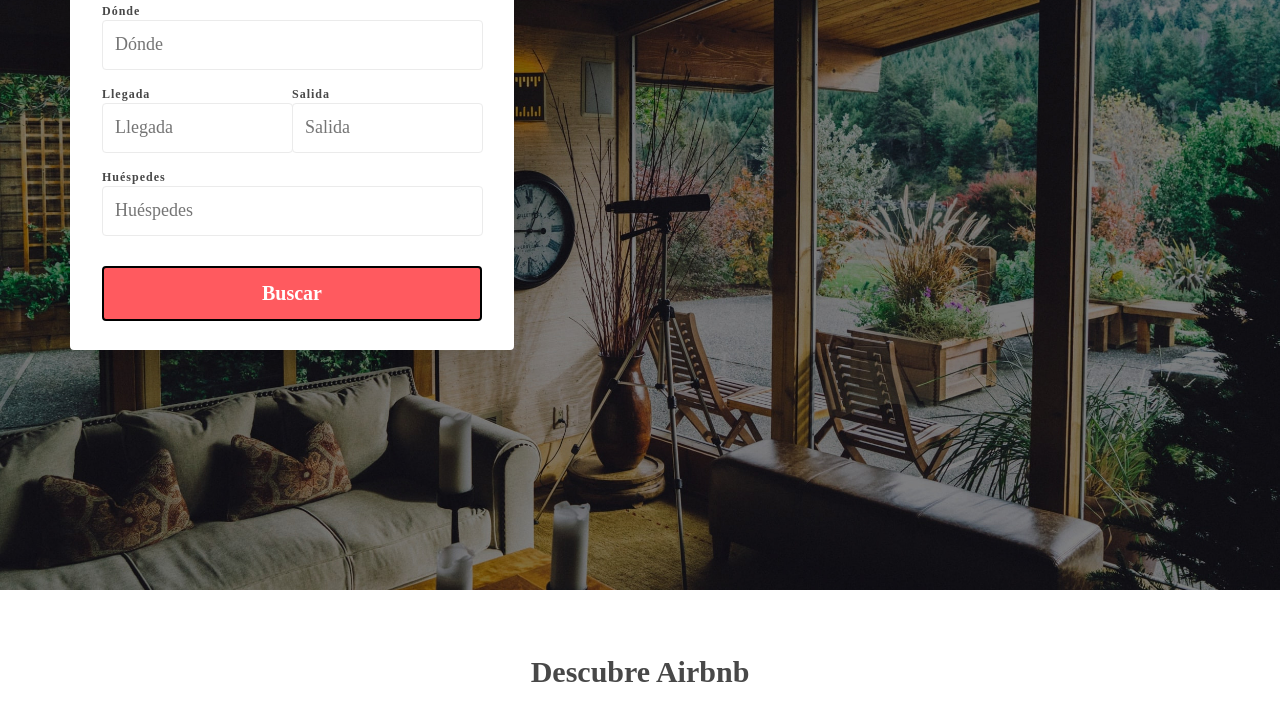
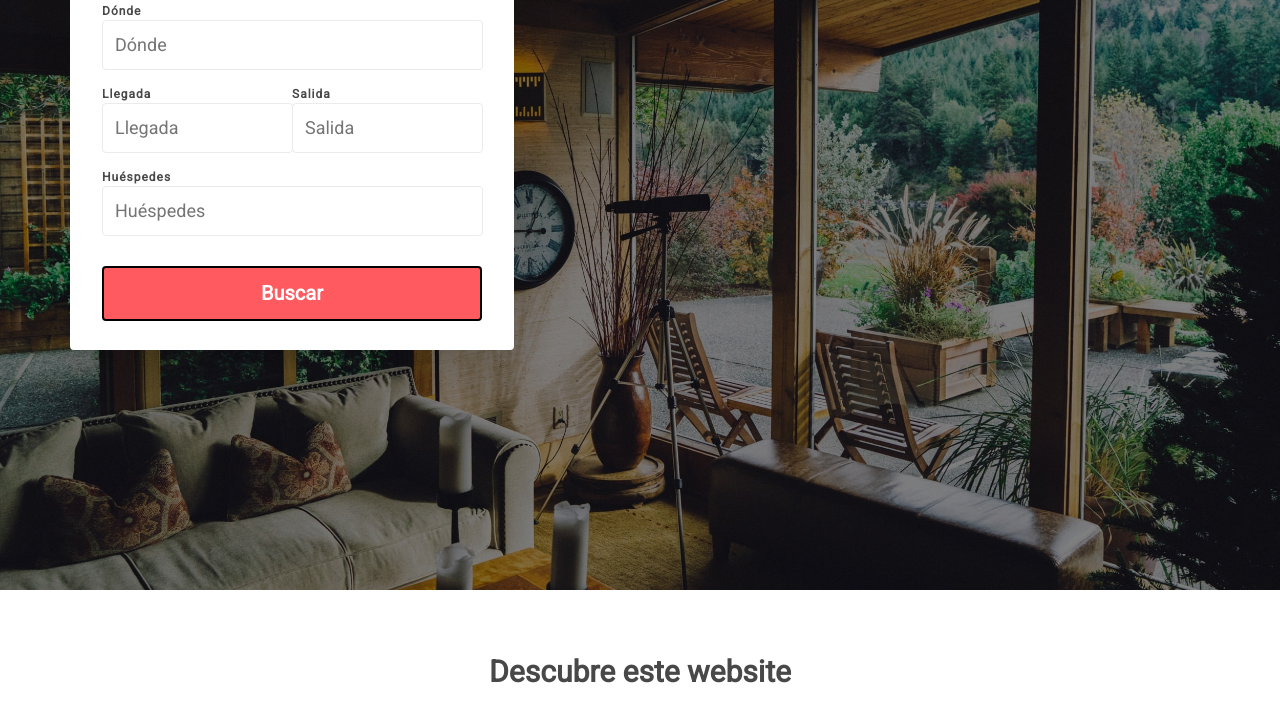
Before and after one commit to Alejandro04/Learning-UI, a plain HTML site: page index.html in a window 1280 px wide. Shown: the part 210-921 px from the top of the page. Drawn offline with Linux system fonts and the light colour scheme.

Commit message:
font family roboto

```diff
--- a/index.html
+++ b/index.html
@@ -8,6 +8,7 @@
     <link rel="stylesheet" href="public/normalize.css">
     <link rel="stylesheet" href="public/style.css">
     <link href="public/vanillaCalendar.css" rel="stylesheet">
+    <link href="https://fonts.googleapis.com/css?family=Roboto&display=swap" rel="stylesheet">
     <title>Test Landing</title>
 </head>
 
@@ -106,7 +107,7 @@
     </div>
 
     <div class="subtitle_responsive">
-        <h2>Descubre Airbnb</h2>
+        <h2>Descubre este website</h2>
     </div>
 
     <div class="categories">
--- a/public/style.css
+++ b/public/style.css
@@ -4,6 +4,7 @@ body {
     margin: 0;
     padding: 0;
     font-size: 1rem;
+    font-family: 'Roboto', sans-serif;
 }
 .header {
     display: grid;
```
